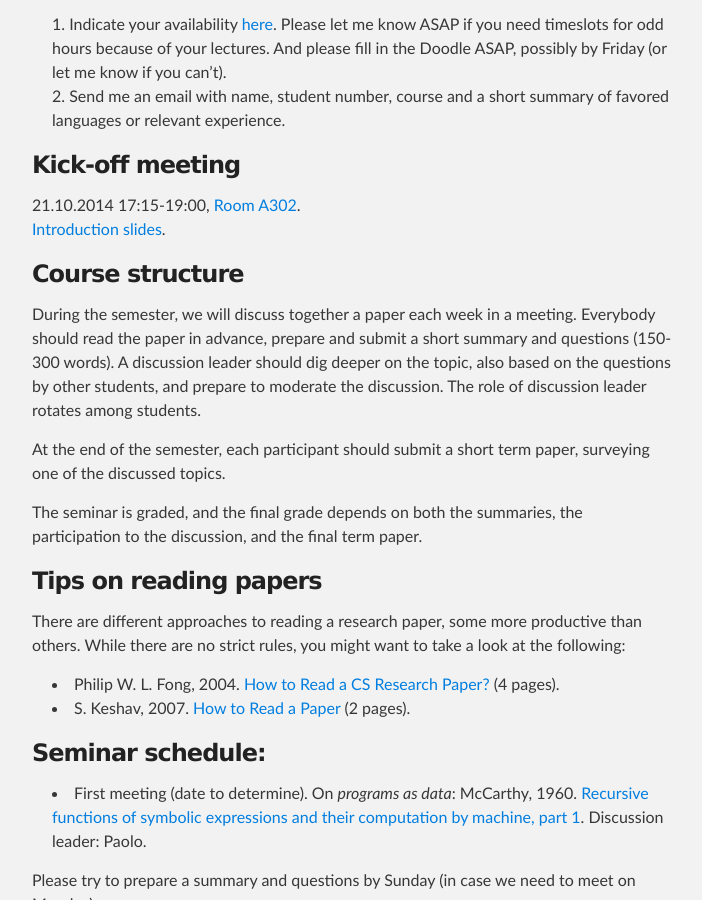
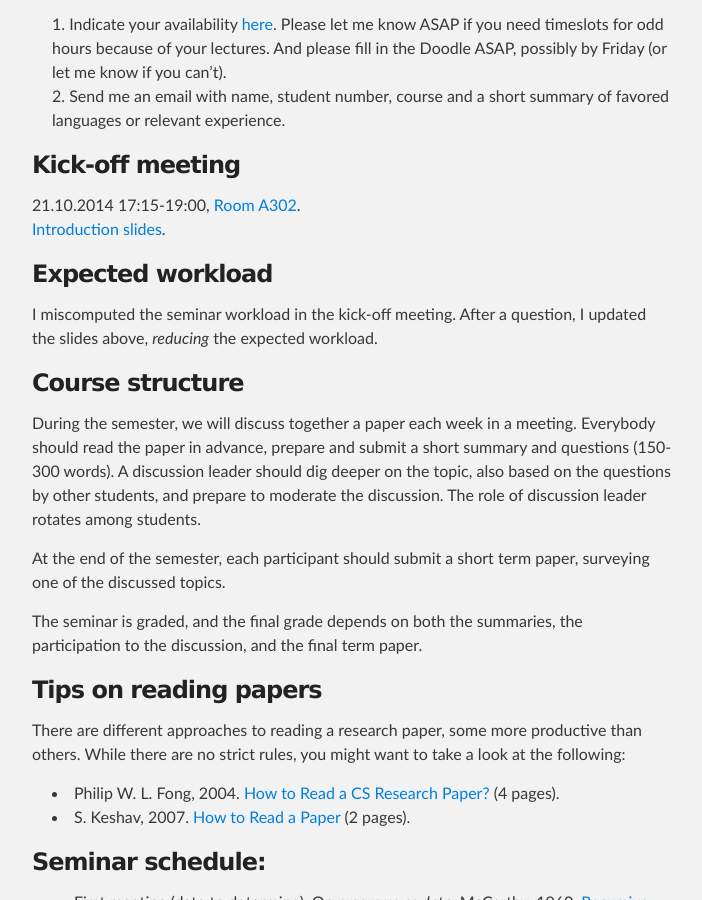
Before and after one commit to ps-mr/ps-mr.github.io, a Jekyll site: the page built from ws14-metaprogramming.md, in a window 1280 px wide and 900 px high, scrolled down 969 px. Shown: the whole window, without its empty margins (288-990 px from the left). Built offline with Jekyll 4.4.1, drawn with Linux system fonts in a browser that asks for light colours.

Commit message:
Reduce expected workload

```diff
--- a/ws14-metaprogramming.md
+++ b/ws14-metaprogramming.md
@@ -31,6 +31,10 @@ And please fill in the Doodle ASAP, possibly by Friday (or let me know if you ca
 
 21.10.2014 17:15-19:00, [Room A302](http://campus.verwaltung.uni-tuebingen.de/lsfpublic/rds?state=verpublish&status=init&vmfile=no&moduleCall=webInfo&publishConfFile=webInfoRaum&publishSubDir=raum&keep=y&raum.rgid=2786).
 [Introduction slides](https://github.com/Blaisorblade/ws14-mp/blob/master/WS14-Metaprogramming.pdf?raw=true).
+
+### Expected workload
+
+I miscomputed the seminar workload in the kick-off meeting. After a question, I updated the slides above, *reducing* the expected workload.
 
 ### Course structure
 
```
